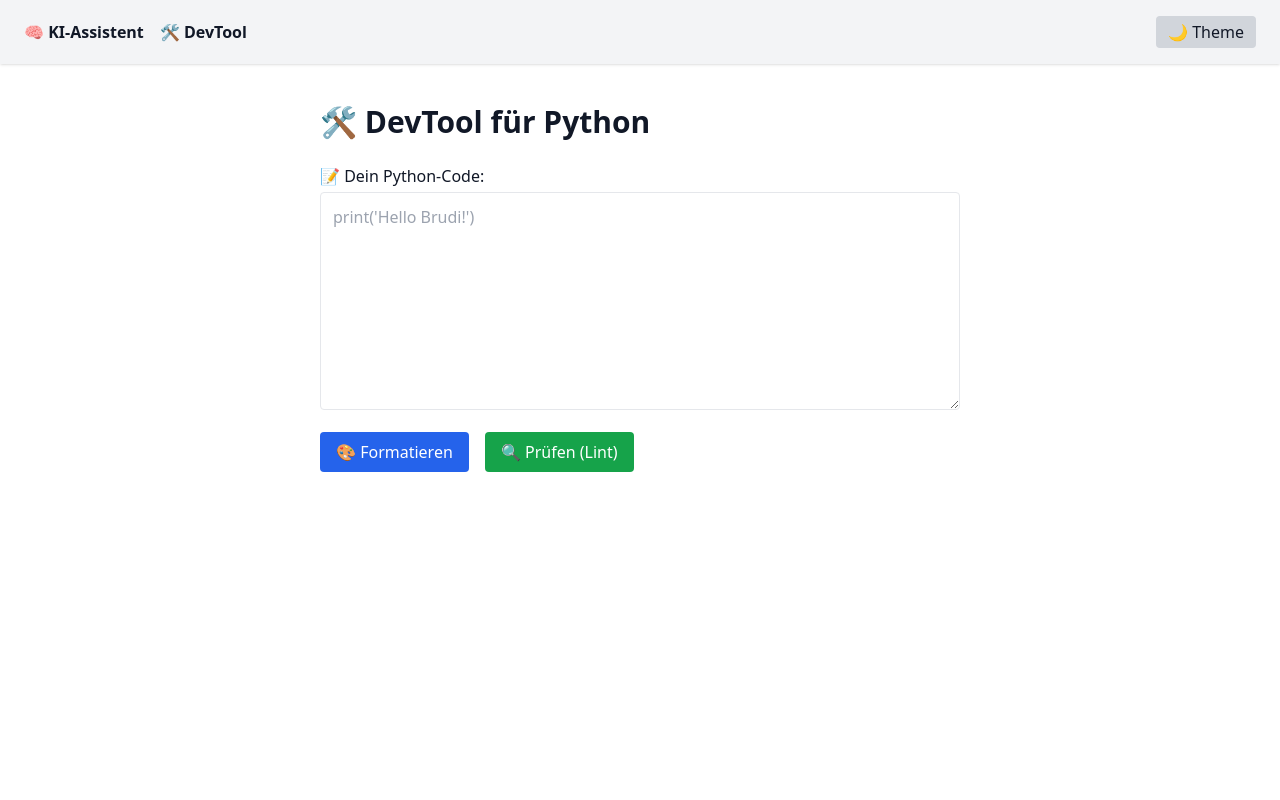
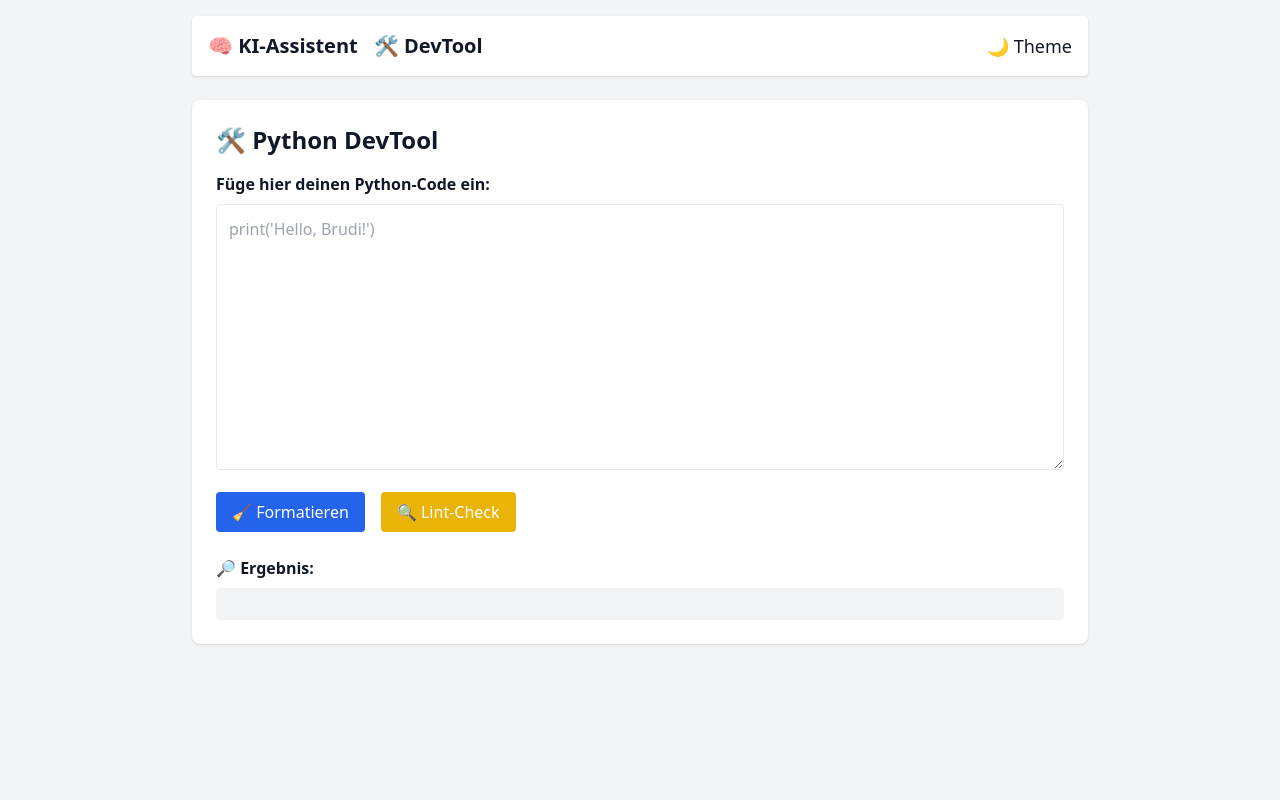
Before and after one commit to aelmajdoubi/devtool-app, a FastAPI app: page /tool/ in a window 1280 px wide. Run offline with FastAPI, Linux system fonts and the light colour scheme; some libraries are stand-ins or nearby versions.

Commit message:
Upgrade tool.html to Tailwind + Dark Mode

```diff
--- a/app/templates/tool.html
+++ b/app/templates/tool.html
@@ -1,8 +1,8 @@
 <!DOCTYPE html>
-<html lang="de">
+<html lang="de" class="bg-gray-100 dark:bg-gray-900 text-gray-900 dark:text-gray-100">
 <head>
     <meta charset="UTF-8">
-  <title>DevTool</title>
+    <title>DevTool – Python Formatter & Linter</title>
     <script src="https://cdn.tailwindcss.com"></script>
     <script>
         tailwind.config = {
@@ -10,55 +10,46 @@
         }
     </script>
 </head>
-<body class="bg-white text-gray-900 dark:bg-gray-900 dark:text-gray-100 min-h-screen">
-
-  <!-- Navbar -->
-  <nav class="flex justify-between items-center bg-gray-100 dark:bg-gray-800 px-6 py-4 shadow">
+<body class="min-h-screen flex flex-col items-center p-4">
+    <!-- Navigation -->
+    <nav class="w-full max-w-4xl flex justify-between items-center p-4 bg-white dark:bg-gray-800 rounded shadow mb-6">
         <div class="flex space-x-4">
-      <a href="/" class="font-semibold hover:underline">🧠 KI-Assistent</a>
-      <a href="/tool" class="font-semibold hover:underline">🛠️ DevTool</a>
+            <a href="/" class="font-bold text-xl">🧠 KI-Assistent</a>
+            <a href="/tool" class="font-bold text-xl">🛠️ DevTool</a>
         </div>
-    <button onclick="toggleDarkMode()" class="bg-gray-300 dark:bg-gray-700 px-3 py-1 rounded hover:bg-gray-400 dark:hover:bg-gray-600">
-      🌙 Theme
-    </button>
+        <button id="darkModeToggle" class="text-lg">🌙 Theme</button>
     </nav>
 
-  <!-- Main Section -->
-  <main class="max-w-2xl mx-auto mt-10 px-4">
-    <h1 class="text-3xl font-bold mb-6">🛠️ DevTool für Python</h1>
+    <!-- Hauptbereich -->
+    <div class="w-full max-w-4xl bg-white dark:bg-gray-800 rounded-lg shadow p-6">
+        <h1 class="text-2xl font-bold mb-4">🛠️ Python DevTool</h1>
 
-    <form method="post" class="space-y-4">
-      <div>
-        <label for="code" class="block font-medium mb-1">📝 Dein Python-Code:</label>
-        <textarea name="code" id="code" rows="8" class="w-full p-3 border rounded bg-white dark:bg-gray-800 dark:border-gray-600 dark:text-white" placeholder="print('Hello Brudi!')">{{ code }}</textarea>
-      </div>
+        <form method="post">
+            <label for="code" class="block mb-2 font-semibold">Füge hier deinen Python-Code ein:</label>
+            <textarea name="code" id="code" rows="10" class="w-full p-3 rounded border dark:bg-gray-700 dark:border-gray-600" placeholder="print('Hello, Brudi!')">{{ code }}</textarea>
 
-      <div class="flex space-x-4">
-        <button type="submit" name="action" value="Format" class="bg-blue-600 text-white px-4 py-2 rounded hover:bg-blue-700">🎨 Formatieren</button>
-        <button type="submit" name="action" value="Lint" class="bg-green-600 text-white px-4 py-2 rounded hover:bg-green-700">🔍 Prüfen (Lint)</button>
+            <div class="flex space-x-4 mt-4">
+                <button type="submit" name="action" value="Format" class="bg-blue-600 hover:bg-blue-700 text-white px-4 py-2 rounded">🧹 Formatieren</button>
+                <button type="submit" name="action" value="Lint" class="bg-yellow-500 hover:bg-yellow-600 text-white px-4 py-2 rounded">🔍 Lint-Check</button>
             </div>
         </form>
 
-    {% if output %}
         <div class="mt-6">
-      <label class="block font-medium mb-1">💡 Ausgabe:</label>
-      <pre class="p-4 bg-gray-100 dark:bg-gray-800 rounded border border-gray-300 dark:border-gray-700 text-sm overflow-x-auto">{{ output }}</pre>
+            <h2 class="font-bold mb-2">🔎 Ergebnis:</h2>
+            <pre class="bg-gray-100 dark:bg-gray-700 p-4 rounded overflow-x-auto">{{ output }}</pre>
         </div>
-    {% endif %}
-  </main>
+    </div>
 
     <script>
-    function toggleDarkMode() {
-      document.body.classList.toggle("dark");
-      localStorage.setItem("theme", document.body.classList.contains("dark") ? "dark" : "light");
+        document.getElementById("darkModeToggle").addEventListener("click", () => {
+            document.documentElement.classList.toggle("dark");
+            localStorage.setItem("theme", document.documentElement.classList.contains("dark") ? "dark" : "light");
+        });
+
+        // On load
+        if (localStorage.getItem("theme") === "dark") {
+            document.documentElement.classList.add("dark");
         }
-
-    window.onload = () => {
-      if (localStorage.getItem("theme") === "dark") {
-        document.body.classList.add("dark");
-      }
-    };
     </script>
-
 </body>
 </html>
```
Lines whose indentation alone changed are shown as unchanged.
